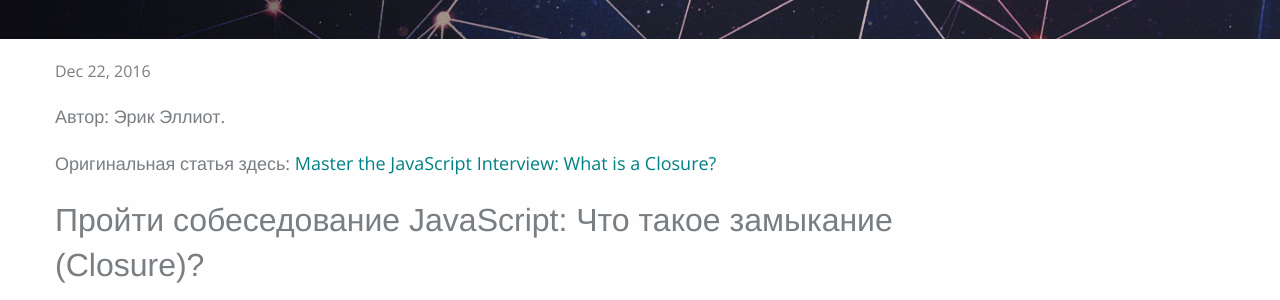
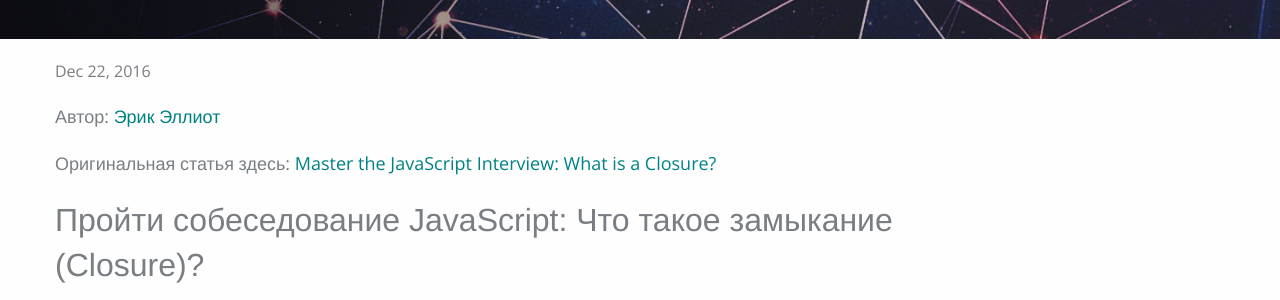
Before and after one commit to student-webcamp/student-webcamp.github.io, a Jekyll site: the page built from _posts/2016-12-22-js-interview-closure.markdown, in a window 1280 px wide and 900 px high. Shown: the part 250-550 px from the top of the window. Built offline with Jekyll 4.4.1, drawn with Linux system fonts in a browser that asks for light colours; nearby versions of some CDN libraries; part of the change alters nothing that is shown.

```diff
--- a/_posts/2016-12-22-js-interview-closure.markdown
+++ b/_posts/2016-12-22-js-interview-closure.markdown
@@ -7,7 +7,7 @@ tags: javascript
 related_courses: js_basic js_advanced
 
 ---
-Автор: Эрик Эллиот.
+Автор: [Эрик Эллиот](https://medium.com/@_ericelliott)
 
 Оригинальная статья здесь: [Master the JavaScript Interview: What is a Closure?](https://medium.com/javascript-scene/master-the-javascript-interview-what-is-a-closure-b2f0d2152b36#.l9ja1sb3o)
 
```
